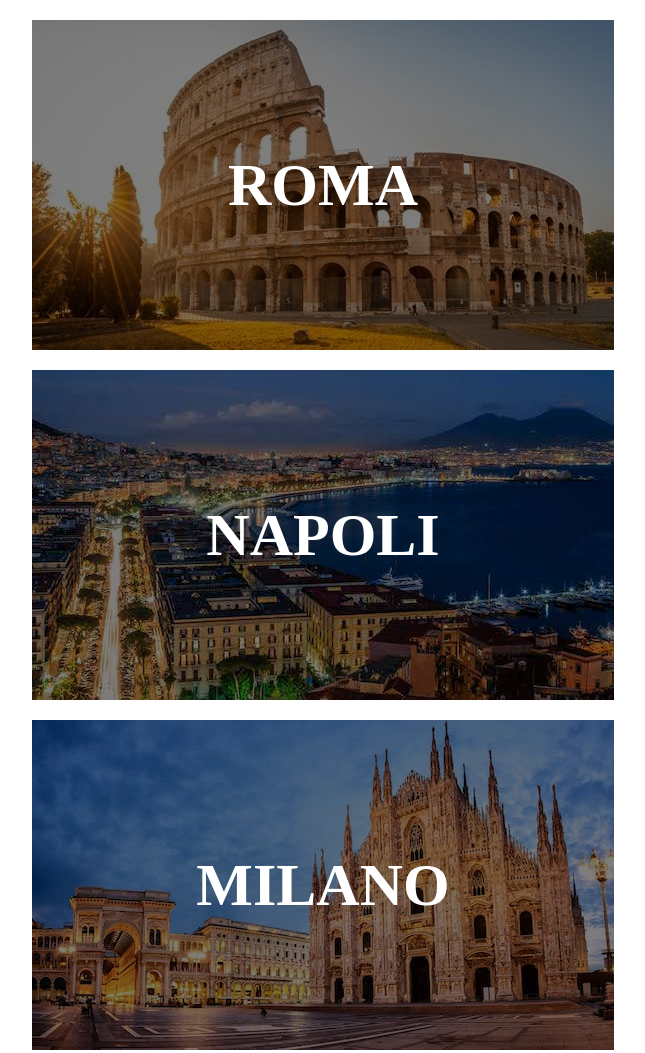
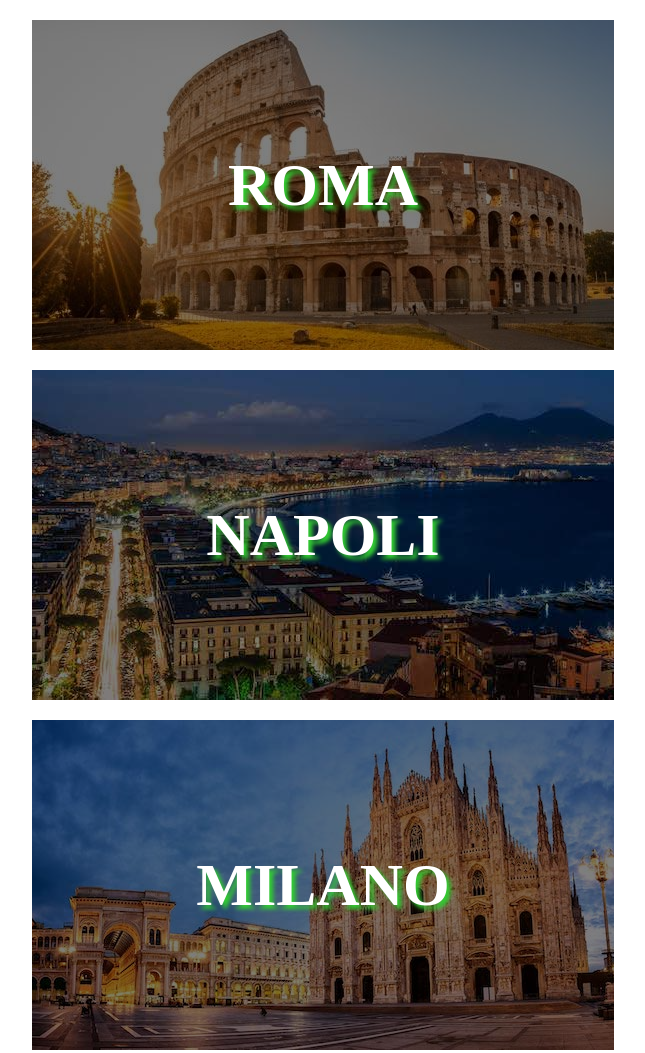
Before and after one commit to antoniolovotrico/htmlcss-airbnb, a plain HTML site: page index.html in a window 1280 px wide. Shown: the whole page, without its empty margins (317-962 px from the left). Drawn offline with Linux system fonts and the light colour scheme.

Commit message:
inserito tex shadow

```diff
--- a/assets/css/style.css
+++ b/assets/css/style.css
@@ -20,6 +20,7 @@ h2 {
   text-transform: uppercase;
   font-weight: bold;
   font-size: 60px;
+  text-shadow: 4px 4px 4px  limegreen;
 }
 .overlay{
   position: absolute;
```
